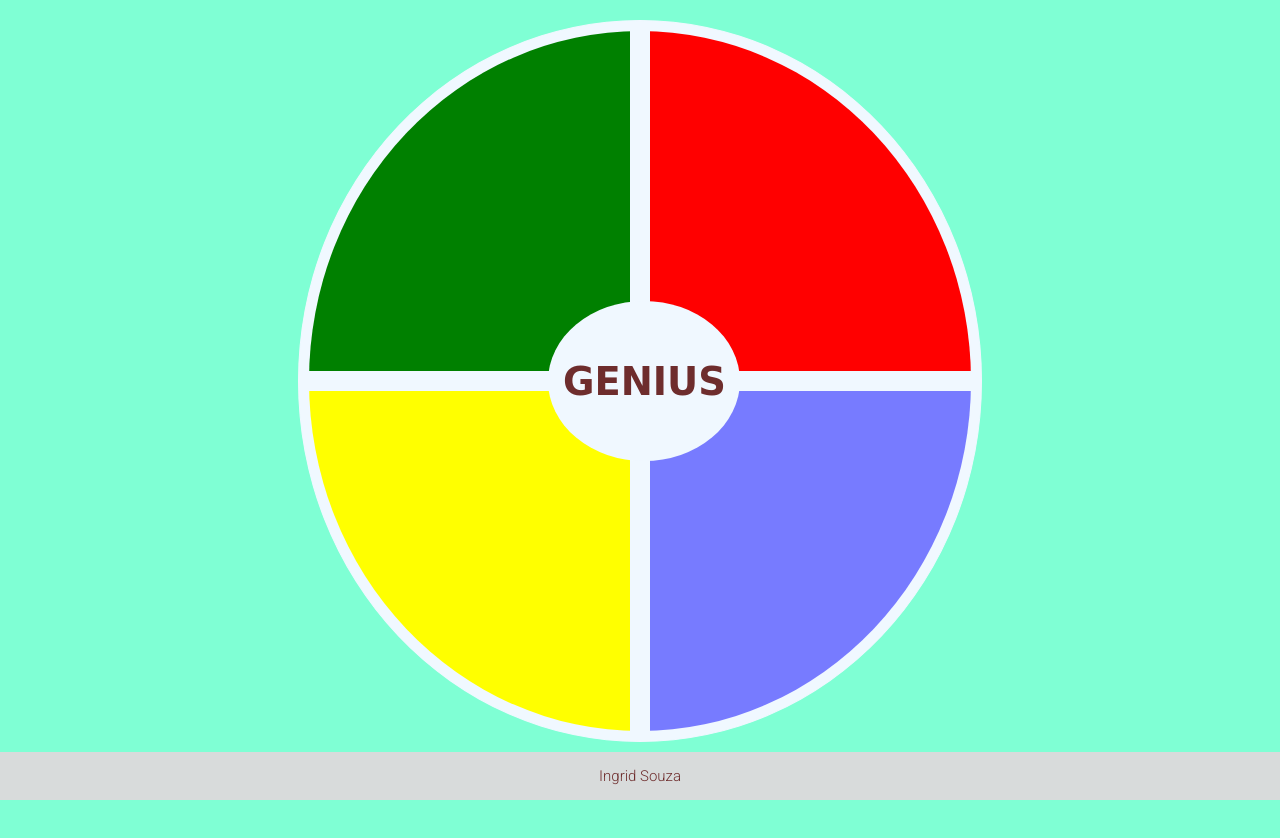
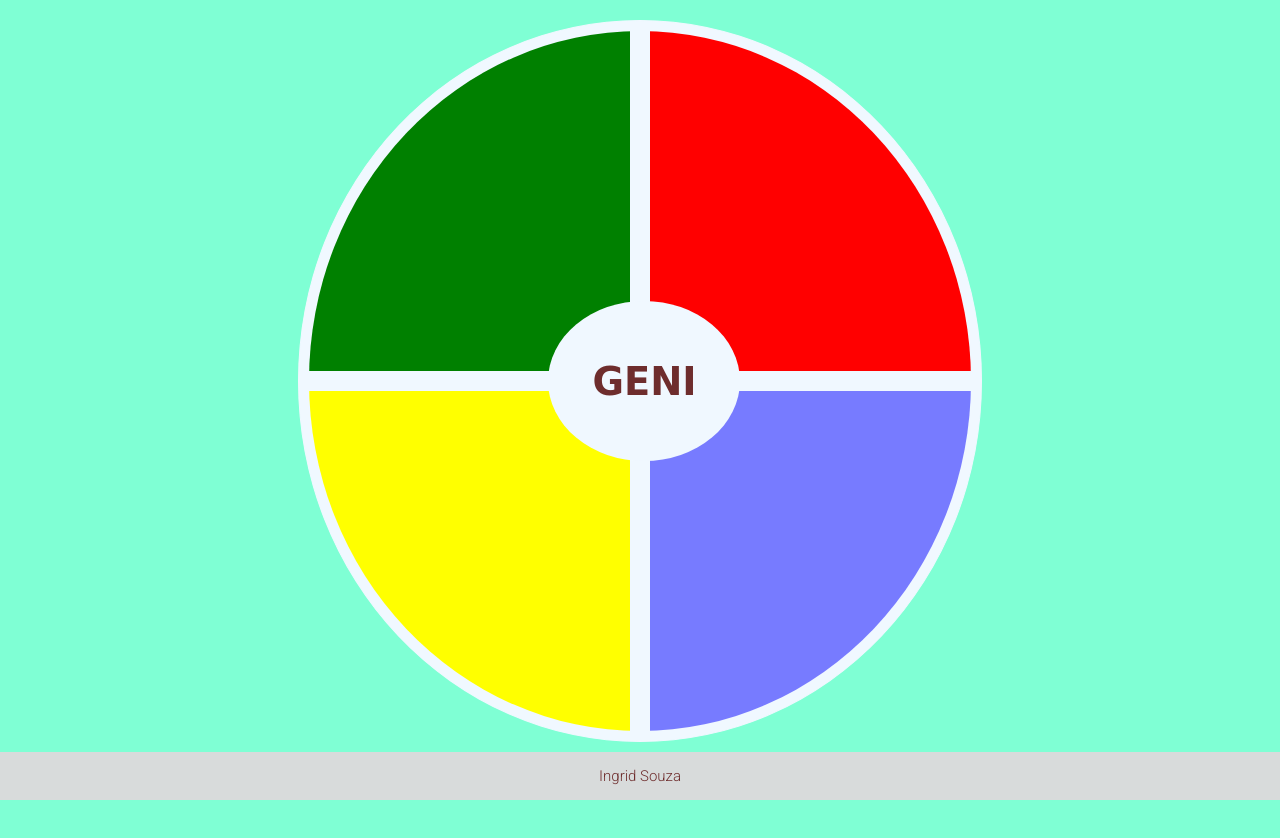
Before and after one commit to EuIngridSouza/genigame, a plain HTML site: page index.html in a window 1280 px wide. Drawn offline with Linux system fonts and the light colour scheme; a web font is replaced by a local one.

Commit message:
Update index.html

```diff
--- a/index.html
+++ b/index.html
@@ -18,7 +18,7 @@
         <div class="genius">
             <div class="centro">
                 <div>
-                    <h1>GENIUS</h1>
+                    <h1>GENI</h1>
 
                 </div>
             </div>
```
